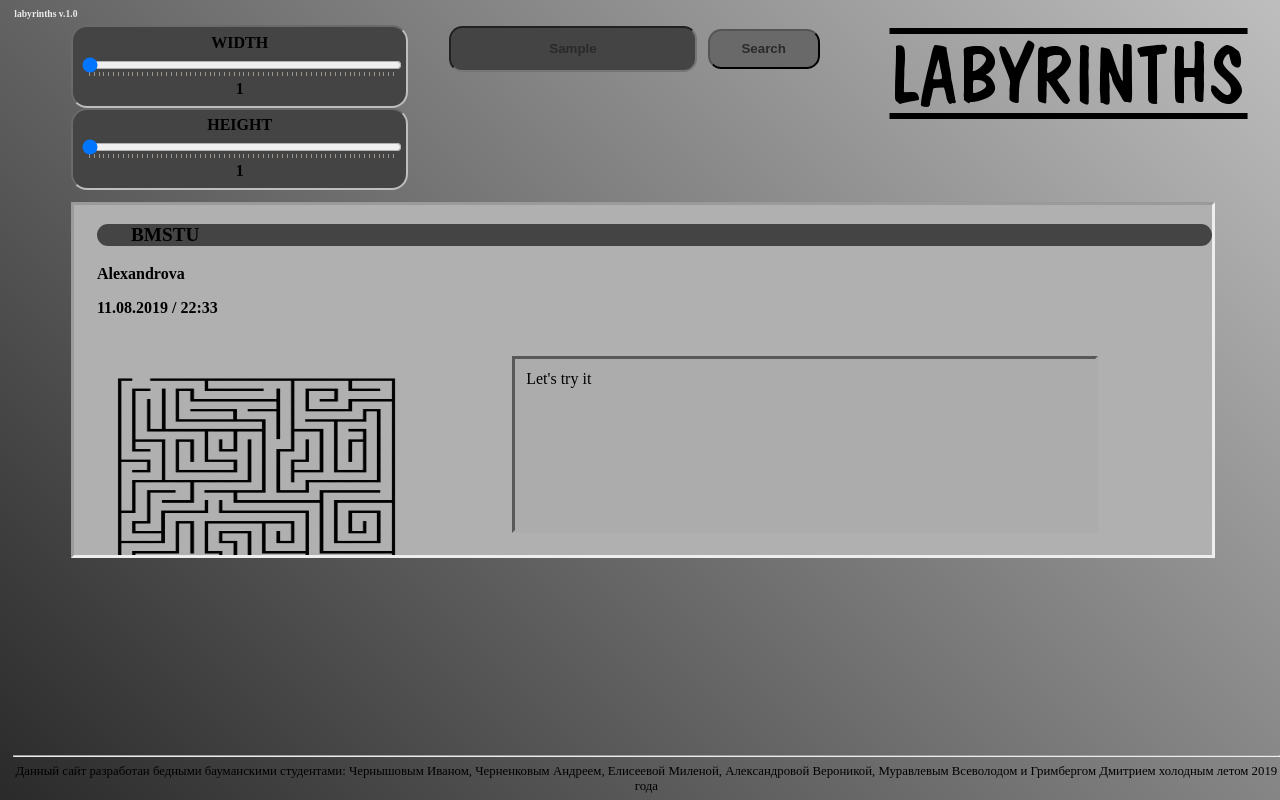
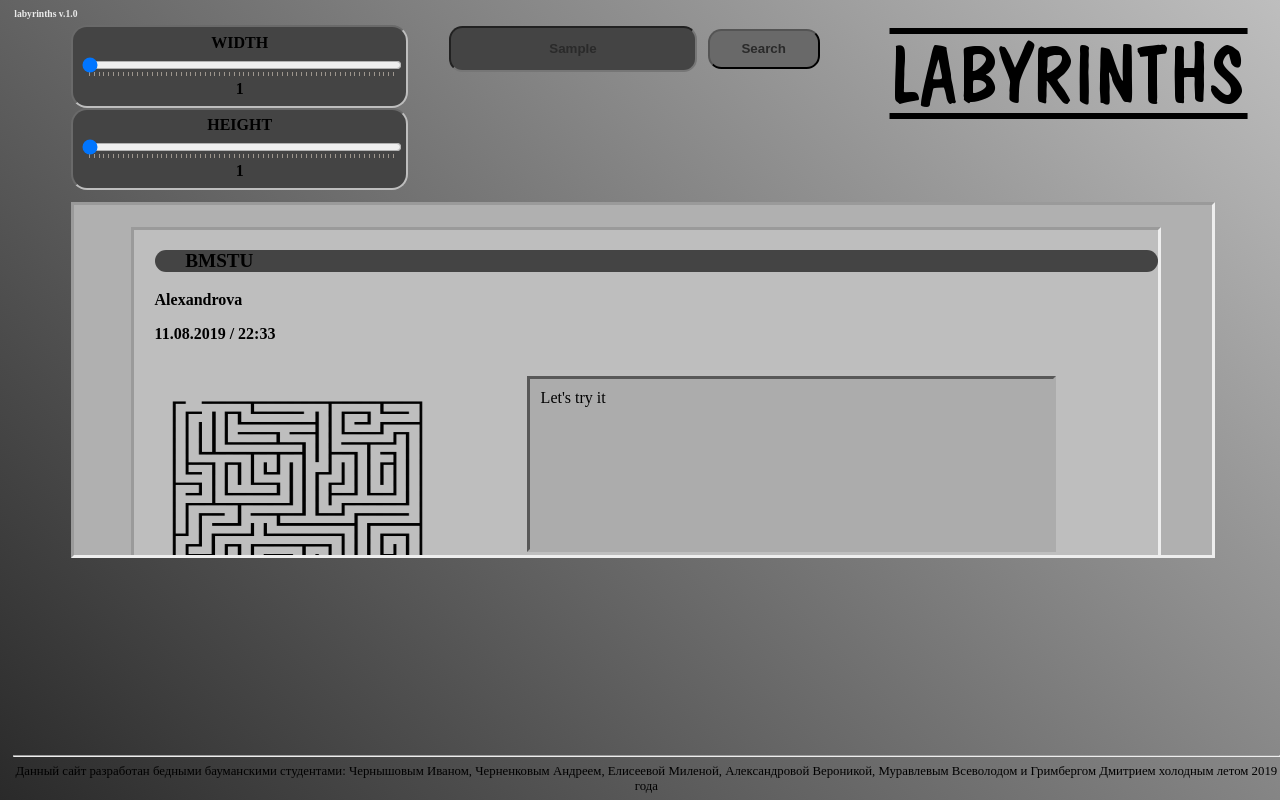
Before and after one commit to bmstu-iu9/utp2019-5-2d-game, a plain HTML site: page public/html/search.html in a window 1280 px wide. Both pictures are taken after typing "Sample" into the empty fields and a click on the button "Search". Drawn offline with Linux system fonts and the light colour scheme; files that its build step writes are made by us from their sources; files whose address does not match are found by name.

Commit message:
Changed the name of the block

```diff
--- a/public/css/search.css
+++ b/public/css/search.css
@@ -162,7 +162,7 @@ h1{
 
 /* -------------------------------------------------------------- */
 
-#Lalal {
+#answer {
     margin-top: 2%;
     margin-left: 5%;
     margin-right: 5%;
```
